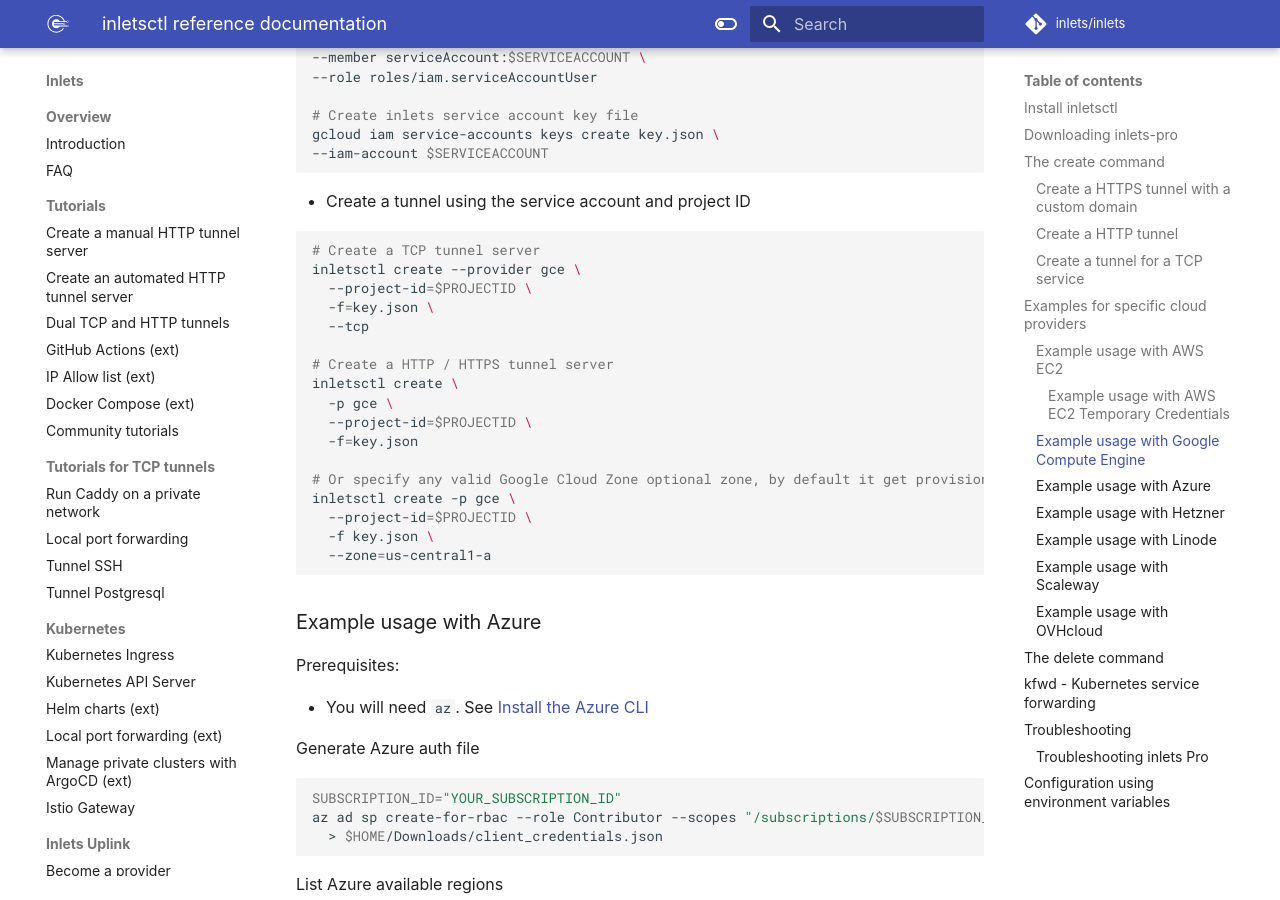
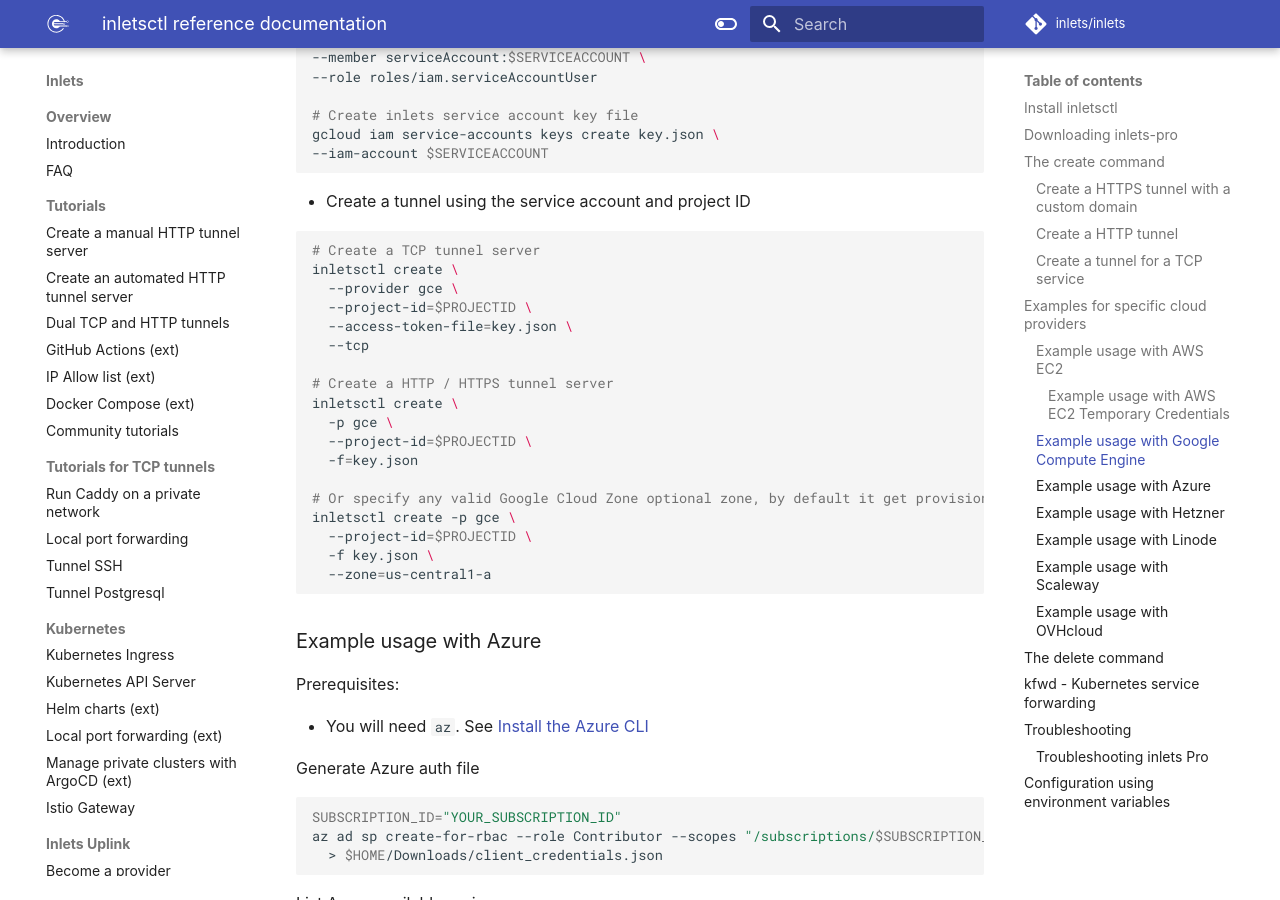
Before and after one commit to inlets/docs.inlets.dev, an MkDocs documentation site: the page built from docs/reference/inletsctl.md, in a window 1280 px wide and 900 px high, scrolled down 9387 px. Built offline with MkDocs 1.6.1 and Material for MkDocs 9.7.7, drawn with Linux system fonts in a browser that asks for light colours; some web fonts are replaced.

Commit message:
Fix alignment
Signed-off-by: Alex Ellis (OpenFaaS Ltd) <alexellis2@gmail.com>

````diff
--- a/docs/reference/inletsctl.md
+++ b/docs/reference/inletsctl.md
@@ -477,9 +477,10 @@
 
 ```sh
 # Create a TCP tunnel server
-inletsctl create --provider gce \
+inletsctl create \
+  --provider gce \
   --project-id=$PROJECTID \
-  -f=key.json \
+  --access-token-file=key.json \
   --tcp
 
 # Create a HTTP / HTTPS tunnel server
````
